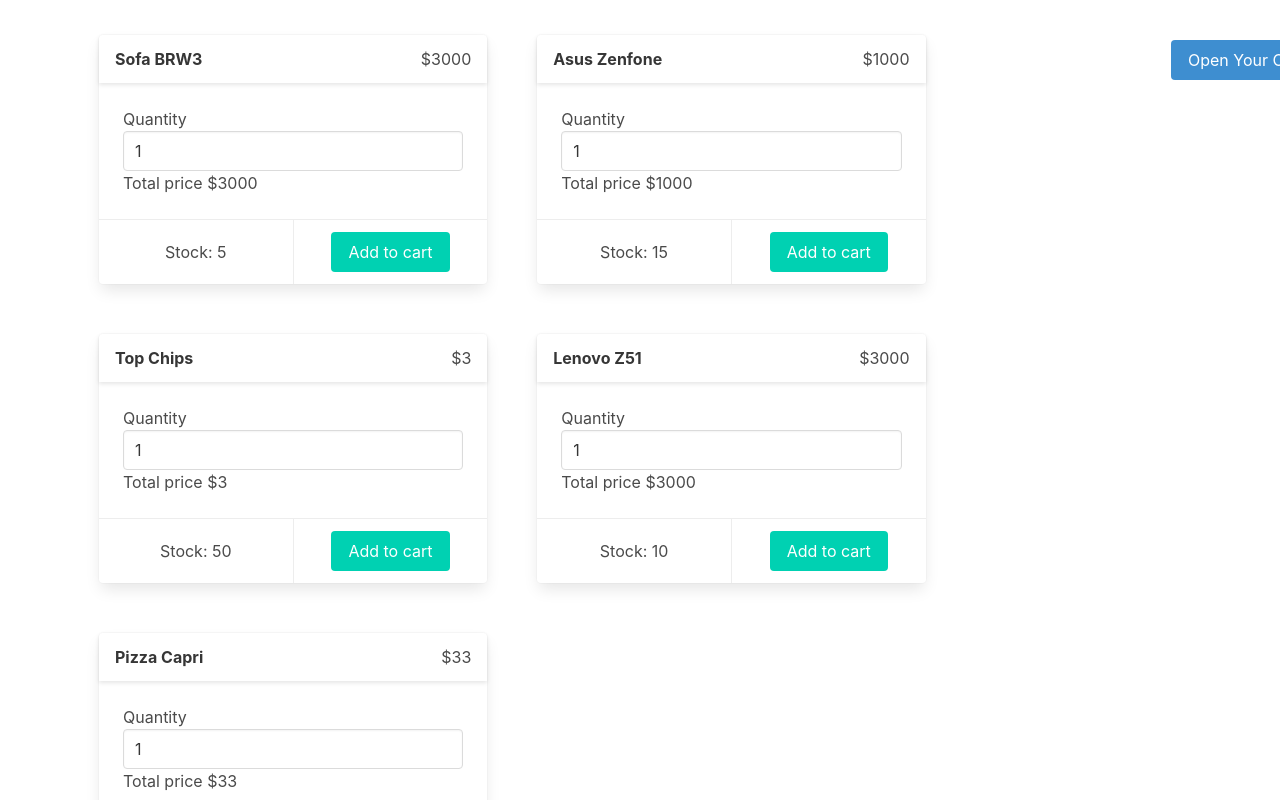
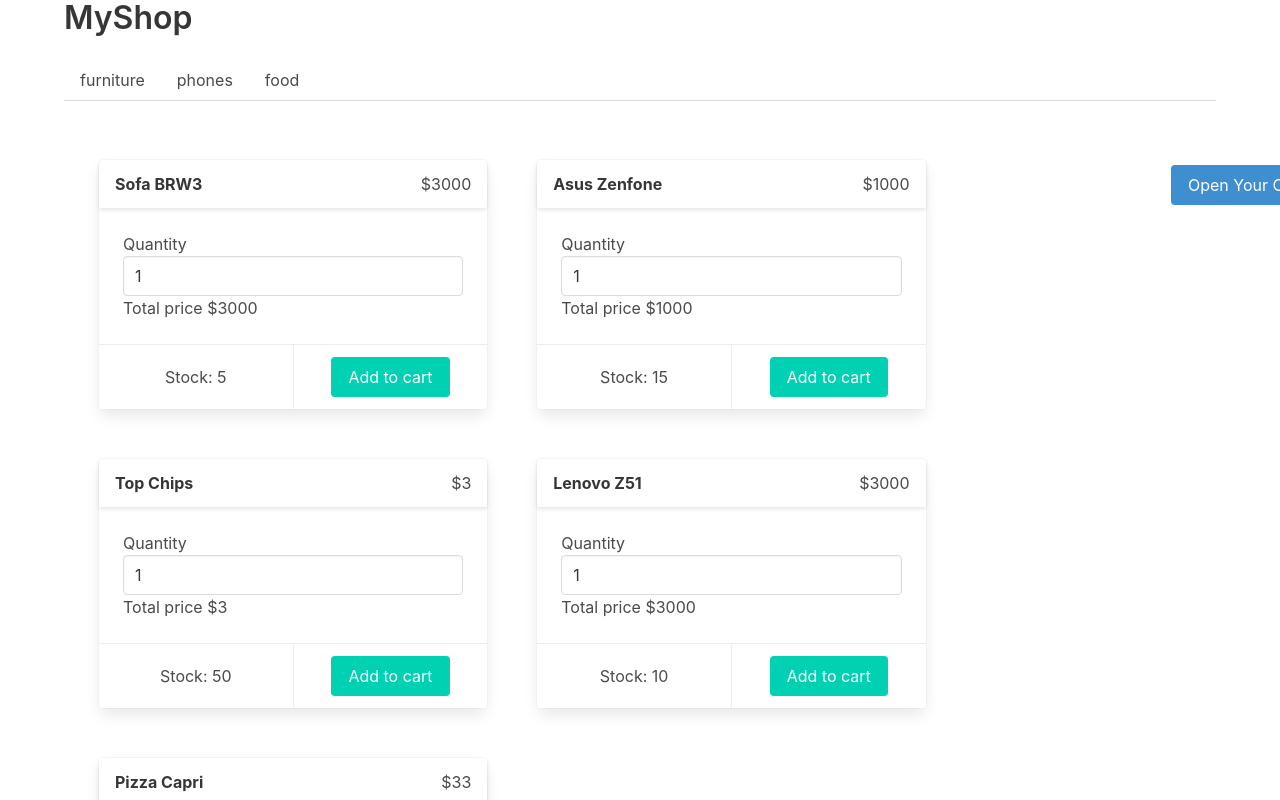
Before and after one commit to Melanie27/react-shopping-cart, a React (Create React App) app: page / in a window 1280 px wide. Shown: the top 800 px of the page. Built offline with nearby package versions, Linux system fonts and the light colour scheme.

Commit message:
added filters but without logic

```diff
--- a/src/App.js
+++ b/src/App.js
@@ -6,6 +6,8 @@
 import { Provider } from 'react-redux'
 import Cart from './components/Cart.js';
 import ProductGrid from './components/ProductGrid.js';
+import FilterTabs from './components/FilterTabs.js';
+import TitleBar from './components/TitleBar.js';
 
 
 class App extends Component {
@@ -41,7 +43,9 @@
       render() {
         return (
             <Provider store={CartStore}>
-
+                <div className="container">
+                    <TitleBar title="MyShop"></TitleBar>
+                    <FilterTabs></FilterTabs>
                         <div className="app-container container">
                                 <div className="inner-container">
                                         <ProductGrid filterProducts={this.state.productsToFilter} onAddToCart={this.sendToCart}/>
@@ -50,6 +54,7 @@
                                 </div>
                                 <Cart></Cart>
                           </div>
+                </div>
         </Provider>
         )
       }
--- /dev/null
+++ b/src/components/FilterTabs.js
@@ -0,0 +1,26 @@
+import React from 'react';
+import ProductDatabase from '../store/ProductsDatabase';
+
+export default class FilterTabs extends React.Component{
+    constructor() {
+        super();
+        let categories = ProductDatabase.map(singleProduct => {
+            return singleProduct.category;
+        });
+        this.state = {
+            categories: Array.from(new Set(categories))
+        }
+    }
+
+    render() {
+        return (
+            <div className="tabs">
+                <ul>
+                    {this.state.categories.map(singleCategory => {
+                        return <li><a href="#"> {singleCategory} </a> </li>
+                    })}
+                </ul>
+            </div>
+        )
+    }
+}
--- /dev/null
+++ b/src/components/TitleBar.js
@@ -0,0 +1,13 @@
+/**
+ * Created by lenovo on 2017-06-23.
+ */
+import React from 'react';
+const TitleBar = (props) => {
+    return (
+        <h1 className="title">
+            {props.title}
+        </h1>
+    );
+};
+
+export default TitleBar
```
Lines whose indentation alone changed are shown as unchanged.
